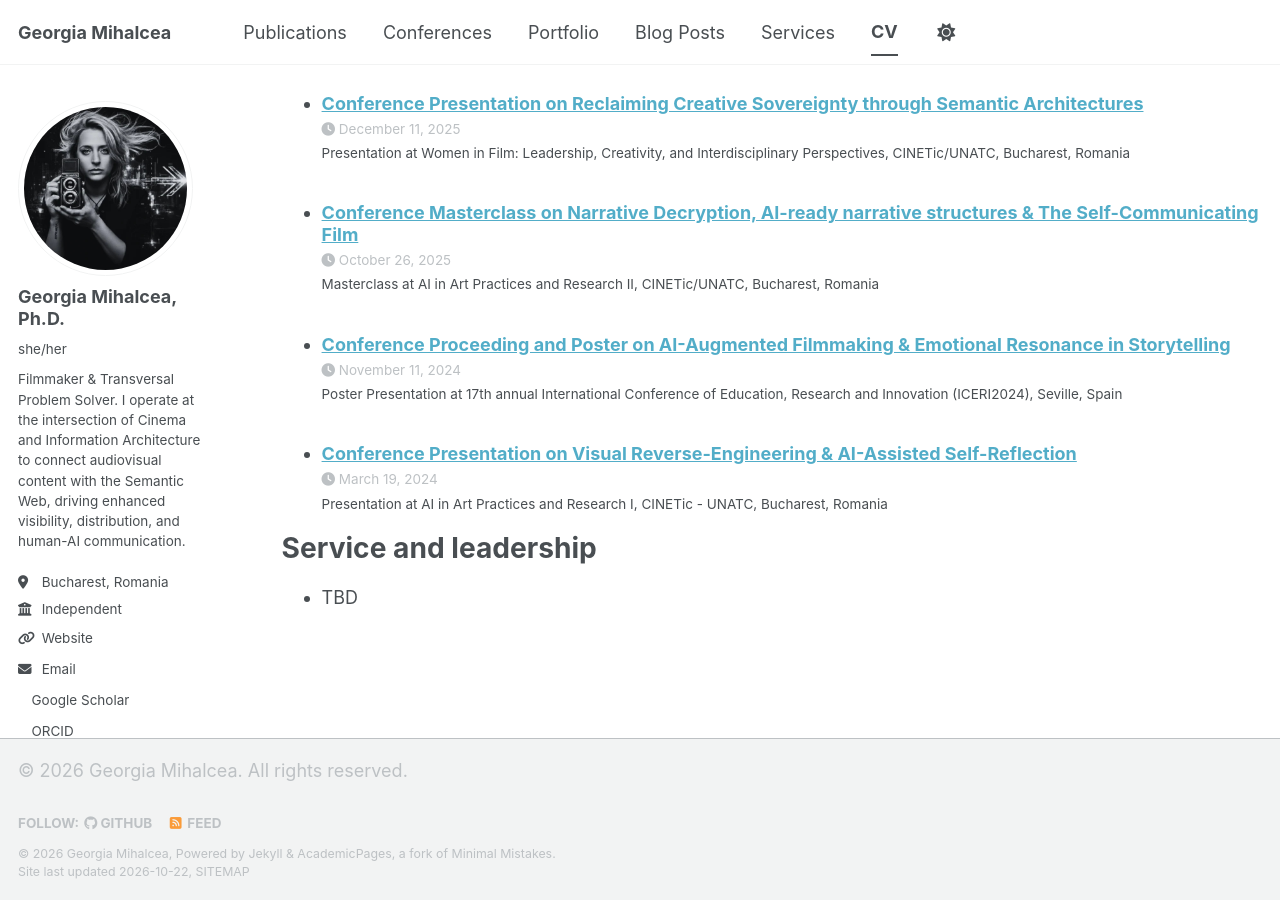
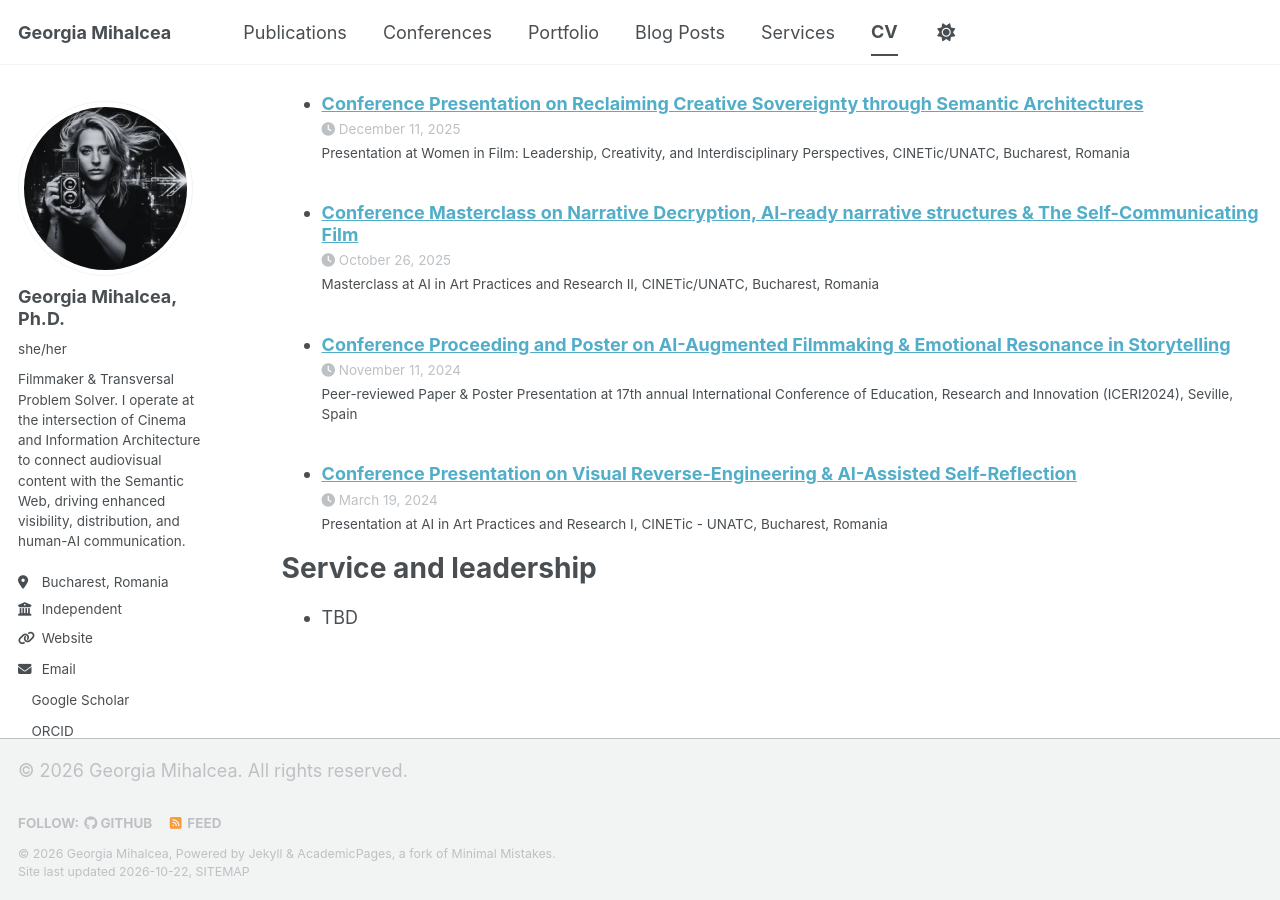
Before and after one commit to GeorgiaMihalcea/georgiamihalcea.github.io, a Jekyll site: the page built from _pages/cv.md, in a window 1280 px wide and 900 px high, scrolled down 3545 px. Built offline with Jekyll 4.4.1, drawn with Linux system fonts in a browser that asks for light colours; a style sheet for code colours, icons or effects is not loaded.

Commit message:
Change presentation type to Peer-reviewed Paper & Poster
Updated the type of presentation to include peer-reviewed paper.

```diff
--- a/_talks/2024-11-11-audiovisual-innovations-storytelling-and-discovery.md
+++ b/_talks/2024-11-11-audiovisual-innovations-storytelling-and-discovery.md
@@ -1,7 +1,7 @@
 ---
 title: "Conference Proceeding and Poster on AI-Augmented Filmmaking & Emotional Resonance in Storytelling"
 collection: talks
-type: "Poster Presentation"
+type: "Peer-reviewed Paper & Poster Presentation"
 permalink: /talks/2024-11-11-audiovisual-innovations-storytelling-and-discovery
 venue: "17th annual International Conference of Education, Research and Innovation (ICERI2024)"
 date: 2024-11-11
```
